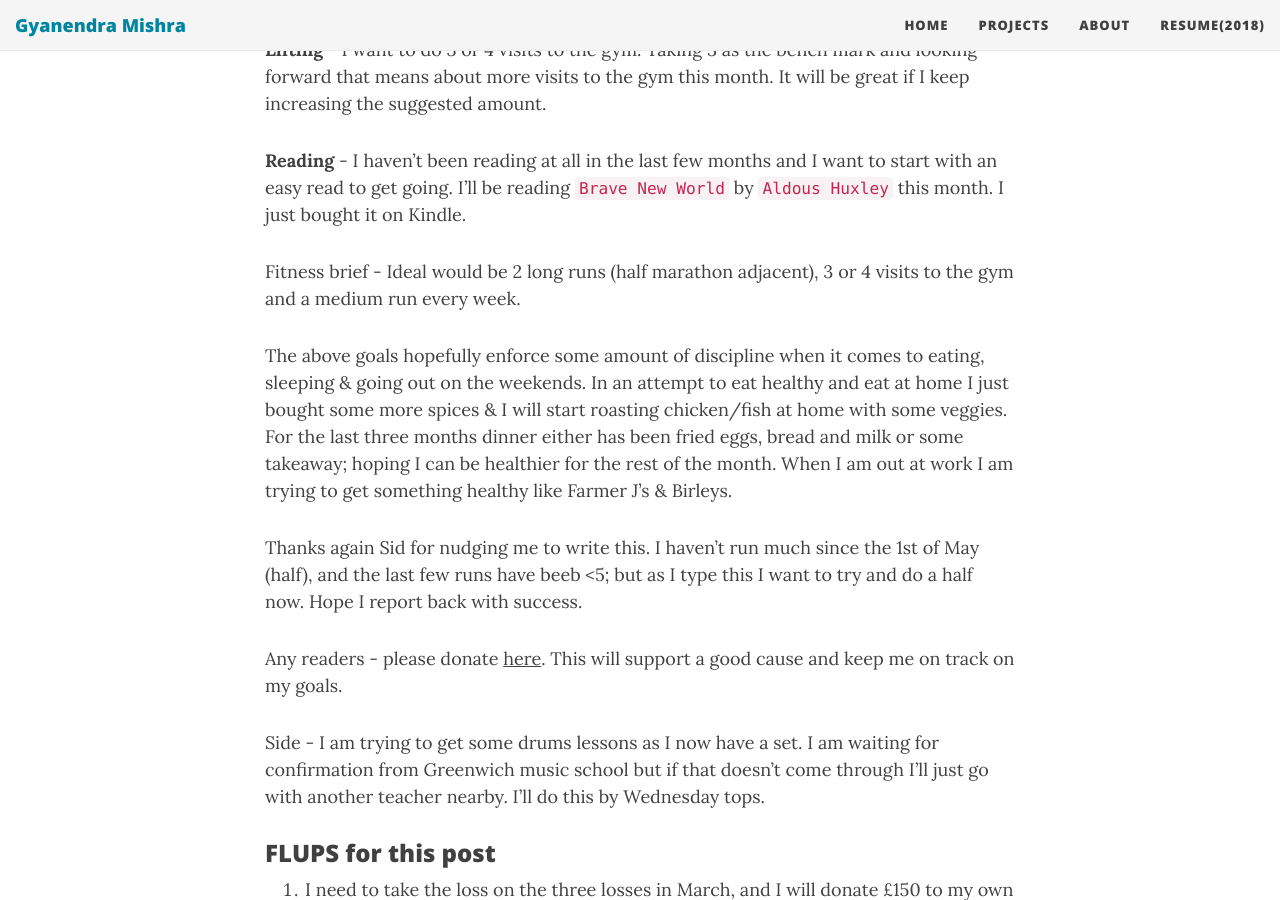
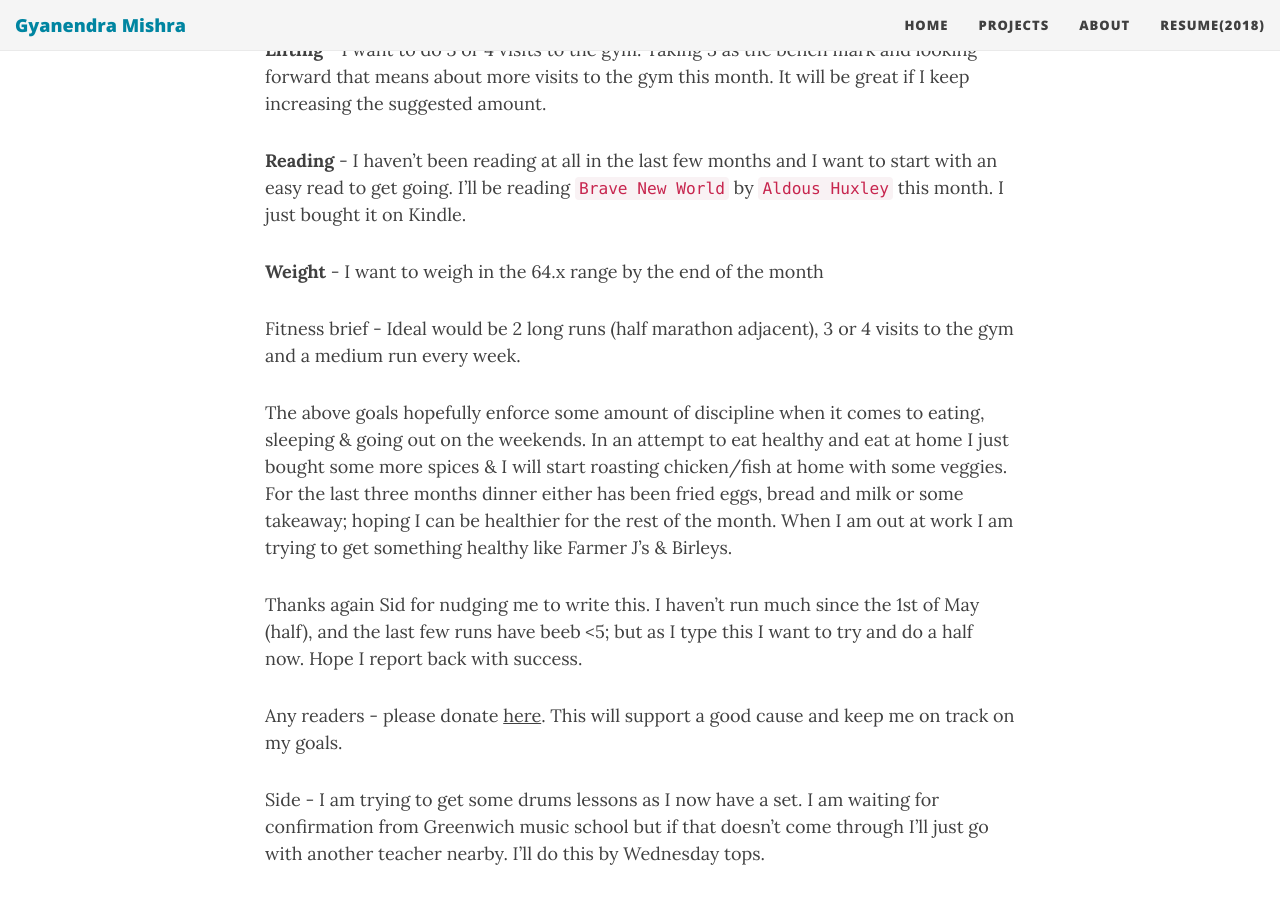
Before and after one commit to h4ck3rk3y/h4ck3rk3y.github.io, a Jekyll site: the page built from _posts/2023-05-13-april-may.md, in a window 1280 px wide and 900 px high, scrolled down 1707 px. Built offline with Jekyll 4.4.1, drawn with Linux system fonts in a browser that asks for light colours; nearby versions of some CDN libraries; comment, search, counter and statistics services are not loaded.

Commit message:
add a bullet point about weight

```diff
--- a/_posts/2023-05-13-april-may.md
+++ b/_posts/2023-05-13-april-may.md
@@ -46,6 +46,8 @@ Since I have been back from Barcelona I have been relatively healthy. Have run a
 
 **Reading** - I haven't been reading at all in the last few months and I want to start with an easy read to get going. I'll be reading `Brave New World` by `Aldous Huxley` this month. I just bought it on Kindle.
 
+**Weight** - I want to weigh in the 64.x range by the end of the month
+
 Fitness brief - Ideal would be 2 long runs (half marathon adjacent), 3 or 4 visits to the gym and a medium run every week.
 
 The above goals hopefully enforce some amount of discipline when it comes to eating, sleeping & going out on the weekends. In an attempt to eat healthy and eat at home I just bought some more spices & I will start roasting chicken/fish at home with some veggies. For the last three months dinner either has been fried eggs, bread and milk or some takeaway; hoping I can be healthier for the rest of the month. When I am out at work I am trying to get something healthy like Farmer J's & Birleys.
```
